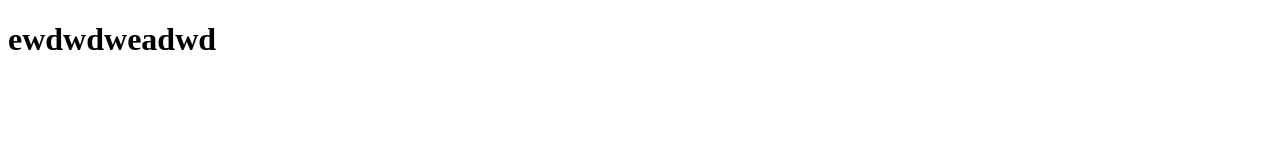
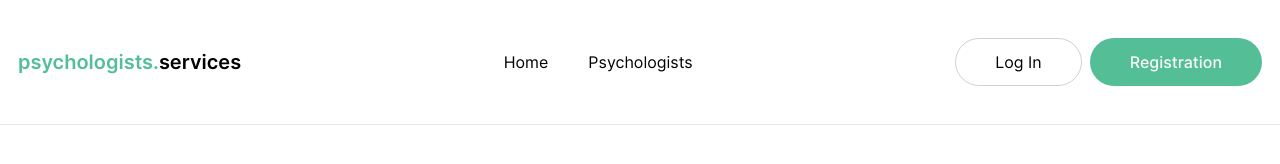
Before and after one commit to hasin01/psychologists.services, a website built with Vite: page index.html in a window 1280 px wide. Built offline with nearby package versions, Linux system fonts and the light colour scheme.

Commit message:
header style

```diff
--- a/index.html
+++ b/index.html
@@ -8,7 +8,22 @@
     <title>Vite App</title>
   </head>
   <body>
-<h1>ewdwdweadwd</h1>
+   <header>
+      <div class="container header">
+        <a href="#" class="logo"><span>psychologists.</span>services</a>
+        <nav aria-label="Main Navigation">
+          <ul class="nav-list">
+            <li class="nav-list-item"><a href="#">Home</a></li>
+            <li class="nav-list-item"><a href="#">Psychologists</a></li>
+          </ul>
+        </nav>
+        <div class="auth-wrapper">
+          <button class="auth-item auth-item-login" aria-label="Log In">Log In</button>
+          <button class="auth-item auth-item-register" aria-label="Registration">Registration</button>
+        </div>
+      </div>
+   </header>
+
     <script type="module" src="/src/main.js"></script>
   </body>
 </html>
--- /dev/null
+++ b/src/css/reset.css
@@ -0,0 +1,48 @@
+/* http://meyerweb.com/eric/tools/css/reset/
+   v2.0 | 20110126
+   License: none (public domain)
+*/
+
+html, body, div, span, applet, object, iframe,
+h1, h2, h3, h4, h5, h6, p, blockquote, pre,
+a, abbr, acronym, address, big, cite, code,
+del, dfn, em, img, ins, kbd, q, s, samp,
+small, strike, strong, sub, sup, tt, var,
+b, u, i, center,
+dl, dt, dd, ol, ul, li,
+fieldset, form, label, legend,
+table, caption, tbody, tfoot, thead, tr, th, td,
+article, aside, canvas, details, embed,
+figure, figcaption, footer, header, hgroup,
+menu, nav, output, ruby, section, summary,
+time, mark, audio, video {
+	margin: 0;
+	padding: 0;
+	border: 0;
+	font-size: 100%;
+	font: inherit;
+	vertical-align: baseline;
+}
+/* HTML5 display-role reset for older browsers */
+article, aside, details, figcaption, figure,
+footer, header, hgroup, menu, nav, section {
+	display: block;
+}
+body {
+	line-height: 1;
+}
+ol, ul {
+	list-style: none;
+}
+blockquote, q {
+	quotes: none;
+}
+blockquote:before, blockquote:after,
+q:before, q:after {
+	content: '';
+	content: none;
+}
+table {
+	border-collapse: collapse;
+	border-spacing: 0;
+}
--- a/src/css/style.css
+++ b/src/css/style.css
@@ -1 +1,100 @@
 @import "./font.css";
+@import "./reset.css";
+
+:root {
+    --font-family: "Inter", sans-serif;
+    --black:#191A15;
+    --green:rgb(84, 190, 150);
+    --green-opacity:rgba(84, 190, 150, 0.2);
+    --white:rgb(251, 251, 251);
+    --white-opacity:rgba(25, 26, 21, 0.05);
+  }
+
+
+* {
+    box-sizing: border-box;
+  }
+  body {
+    font-family: var(--font-family);
+  }
+  a {
+    text-decoration: none;
+    color: inherit;
+  }
+
+  ul {
+    list-style-type: none;
+    padding: 0;
+    margin: 0;
+  }
+  button {
+    background: none;
+    border: none;
+    color: inherit;
+    padding: 0;
+    font: inherit;
+    cursor: pointer;
+  }
+
+
+  .container {
+    max-width: 1280px;
+    margin-left: auto;
+    margin-right: auto;
+    padding-left: 18px;
+    padding-right: 18px;
+  }
+
+header{
+    border-bottom: rgba(25, 26, 21, 0.1) solid 1px;
+}
+  .header{
+    display: flex;
+    justify-content: space-between;
+    align-items: center;
+ padding-bottom: 38px;
+ padding-top: 38px;
+
+
+  }
+
+
+
+
+.logo {
+    font-size: 20px;
+    font-weight: 600;
+    line-height: 24px;
+
+}
+.logo span {
+color: var(--green);
+}
+.nav-list {
+    display: flex;
+    gap: 40px;
+}
+
+.auth-wrapper {
+    display:flex;
+    gap: 8px;
+}
+
+.auth-item-login{
+    box-sizing: border-box;
+border: 1px solid rgba(25, 26, 21, 0.2);
+border-radius: 30px;
+padding: 14px 39px 14px 39px;
+
+
+}
+
+.auth-item-register{
+border-radius: 30px;
+background: rgb(84, 190, 150);
+color: var(--white);
+font-size: 16px;
+font-weight: 500;
+line-height: 20px;
+padding: 14px 40px 14px 40px;
+}
```
